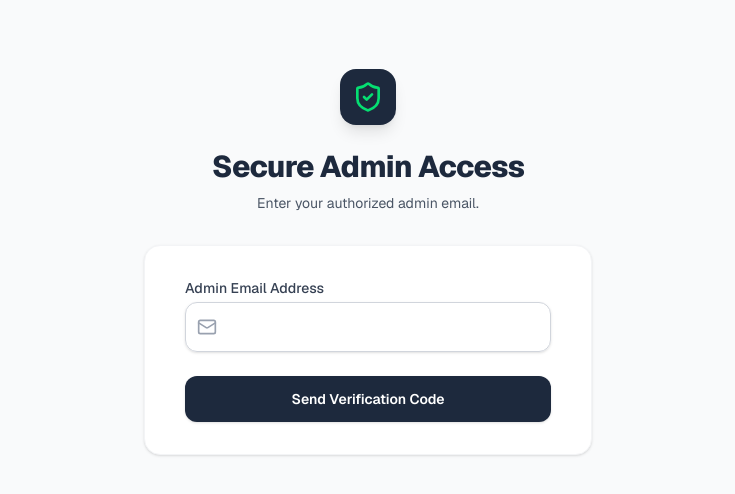
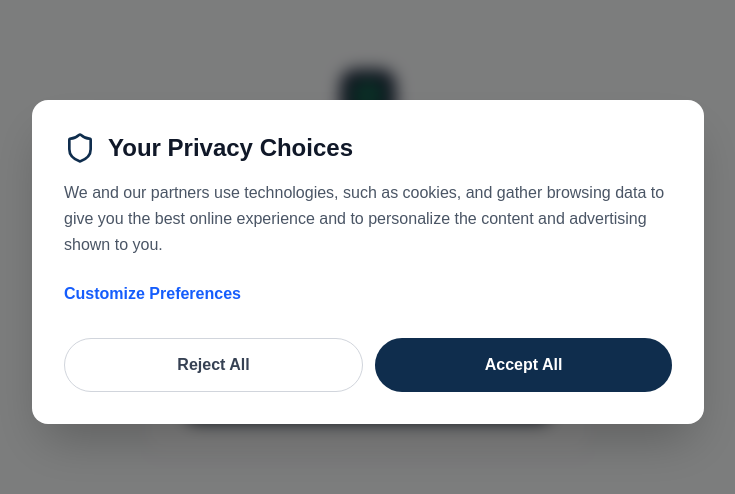
Before and after one commit to Krishna4050/sani-portal, a Next.js app: page /login in a window 1280 px wide. Shown: the part 138-632 px from the top of the page, without its empty margins (272-1007 px from the left). Built offline with nearby package versions, Linux system fonts and the light colour scheme; no server answers.

Commit message:
Implement GDPR Cookie Consent

```diff
--- a/app/layout.tsx
+++ b/app/layout.tsx
@@ -17,6 +17,8 @@ export const metadata: Metadata = {
   description: "Generated by create next app",
 };
 
+import CookieConsentBanner from "../components/CookieConsentBanner";
+
 export default function RootLayout({
   children,
 }: Readonly<{
@@ -27,7 +29,10 @@ export default function RootLayout({
       lang="en"
       className={`${geistSans.variable} ${geistMono.variable} h-full antialiased`}
     >
-      <body className="min-h-full flex flex-col">{children}</body>
+      <body className="min-h-full flex flex-col">
+        {children}
+        <CookieConsentBanner />
+      </body>
     </html>
   );
 }
--- /dev/null
+++ b/components/CookieConsentBanner.tsx
@@ -0,0 +1,129 @@
+"use client";
+
+import React, { useState, useEffect } from 'react';
+import { Shield } from 'lucide-react';
+
+const CONSENT_KEY = '@gdpr_cookie_consent';
+
+export default function CookieConsentBanner() {
+  const [isVisible, setIsVisible] = useState(false);
+  const [showDetails, setShowDetails] = useState(false);
+  const [analytics, setAnalytics] = useState(false);
+  const [marketing, setMarketing] = useState(false);
+
+  useEffect(() => {
+    try {
+      const stored = localStorage.getItem(CONSENT_KEY);
+      if (!stored) {
+        setIsVisible(true);
+      }
+    } catch (e) {
+      console.error('Failed to read consent from localStorage', e);
+    }
+  }, []);
+
+  const saveConsent = (prefs: { analytics: boolean; marketing: boolean }) => {
+    try {
+      localStorage.setItem(CONSENT_KEY, JSON.stringify({
+        necessary: true,
+        analytics: prefs.analytics,
+        marketing: prefs.marketing,
+        timestamp: new Date().toISOString()
+      }));
+      setIsVisible(false);
+    } catch (e) {
+      console.error('Failed to save consent', e);
+    }
+  };
+
+  if (!isVisible) return null;
+
+  return (
+    <div className="fixed inset-0 z-[99999] flex items-end sm:items-center justify-center bg-black/50 backdrop-blur-sm p-4 animate-in fade-in duration-300">
+      <div className="bg-white rounded-2xl w-full max-w-2xl max-h-[90vh] flex flex-col shadow-2xl">
+        <div className="p-6 md:p-8 overflow-y-auto">
+          <div className="flex items-center gap-3 mb-4">
+            <Shield className="w-8 h-8 text-[#0F2D4D]" />
+            <h2 className="text-2xl font-bold text-gray-900">Your Privacy Choices</h2>
+          </div>
+
+          <p className="text-gray-600 mb-6 leading-relaxed">
+            We and our partners use technologies, such as cookies, and gather browsing data to give you the best online experience and to personalize the content and advertising shown to you.
+          </p>
+
+          {!showDetails ? (
+            <button
+              onClick={() => setShowDetails(true)}
+              className="text-blue-600 font-semibold hover:underline mb-8"
+            >
+              Customize Preferences
+            </button>
+          ) : (
+            <div className="bg-gray-50 rounded-xl p-6 mb-8 space-y-6">
+              {/* Strictly Necessary */}
+              <div className="flex items-center justify-between gap-4 pb-6 border-b border-gray-200">
+                <div>
+                  <h3 className="font-semibold text-gray-900">Strictly Necessary</h3>
+                  <p className="text-sm text-gray-500 mt-1">Required for the website/app to function. Cannot be disabled.</p>
+                </div>
+                <div className="relative inline-flex h-6 w-11 items-center rounded-full bg-emerald-500">
+                  <span className="inline-block h-4 w-4 translate-x-6 rounded-full bg-white transition" />
+                </div>
+              </div>
+
+              {/* Analytics */}
+              <div className="flex items-center justify-between gap-4 pb-6 border-b border-gray-200">
+                <div>
+                  <h3 className="font-semibold text-gray-900">Analytics & Statistics</h3>
+                  <p className="text-sm text-gray-500 mt-1">Help us improve our services by collecting anonymous usage data.</p>
+                </div>
+                <button
+                  onClick={() => setAnalytics(!analytics)}
+                  className={`relative inline-flex h-6 w-11 items-center rounded-full transition-colors ${analytics ? 'bg-emerald-500' : 'bg-gray-300'}`}
+                >
+                  <span className={`inline-block h-4 w-4 transform rounded-full bg-white transition-transform ${analytics ? 'translate-x-6' : 'translate-x-1'}`} />
+                </button>
+              </div>
+
+              {/* Marketing */}
+              <div className="flex items-center justify-between gap-4">
+                <div>
+                  <h3 className="font-semibold text-gray-900">Marketing</h3>
+                  <p className="text-sm text-gray-500 mt-1">Used to deliver personalized advertisements across different platforms.</p>
+                </div>
+                <button
+                  onClick={() => setMarketing(!marketing)}
+                  className={`relative inline-flex h-6 w-11 items-center rounded-full transition-colors ${marketing ? 'bg-emerald-500' : 'bg-gray-300'}`}
+                >
+                  <span className={`inline-block h-4 w-4 transform rounded-full bg-white transition-transform ${marketing ? 'translate-x-6' : 'translate-x-1'}`} />
+                </button>
+              </div>
+
+              <button
+                onClick={() => saveConsent({ analytics, marketing })}
+                className="w-full mt-4 bg-gray-200 hover:bg-gray-300 text-gray-800 font-semibold py-3 rounded-xl transition-colors"
+              >
+                Save Preferences
+              </button>
+            </div>
+          )}
+
+          <div className="flex flex-col sm:flex-row gap-3">
+            <button
+              onClick={() => saveConsent({ analytics: false, marketing: false })}
+              className="flex-1 border border-gray-300 hover:bg-gray-50 text-gray-700 font-semibold py-3.5 rounded-full transition-colors"
+            >
+              Reject All
+            </button>
+            <button
+              onClick={() => saveConsent({ analytics: true, marketing: true })}
+              className="flex-1 bg-[#0F2D4D] hover:bg-[#1a4b7f] text-white font-semibold py-3.5 rounded-full transition-colors"
+            >
+              Accept All
+            </button>
+          </div>
+        </div>
+      </div>
+    </div>
+  );
+}
```
